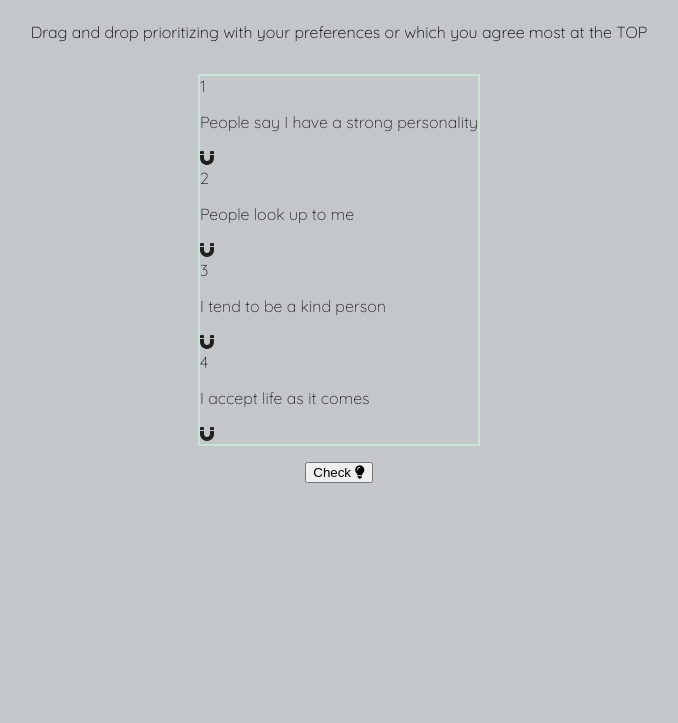
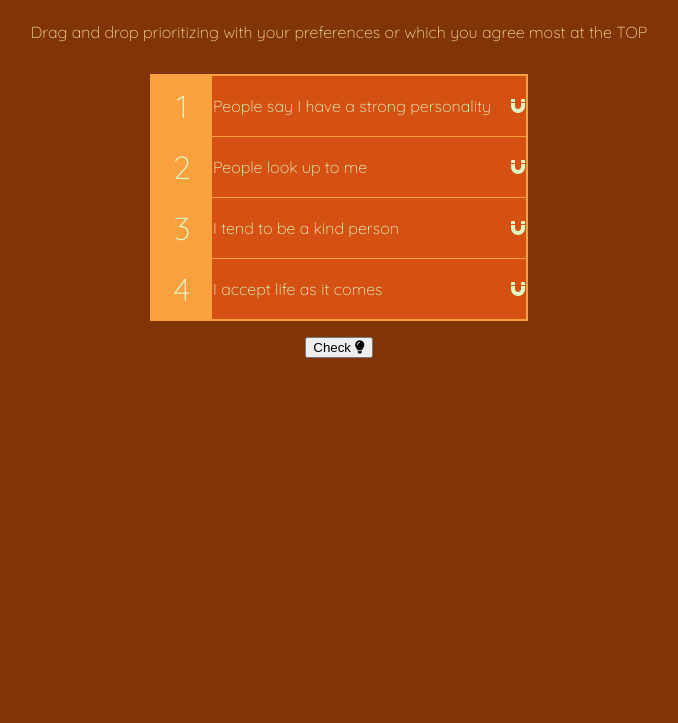
Before and after one commit to willianchu/scramble_input, a plain HTML site: page index.html in a window 1280 px wide. Shown: the part 77-800 px from the top of the page, without its empty margins (301-979 px from the left). Drawn offline with Linux system fonts and the light colour scheme.

Commit message:
styling right and wrong answers

```diff
--- a/script.js
+++ b/script.js
@@ -22,12 +22,14 @@ function createList() {
     .forEach((question, index) => {
       const listItem = document.createElement('li');
 
+      // listItem.classList.add('right'); test
+
       listItem.setAttribute('data-index', index);
 
       listItem.innerHTML = `
         <span class="number">${index + 1}</span>
         <div class="draggable" draggable="true">
-          <p class=question-name">${question}</p>
+          <p class="question-name">${question}</p>
           <i class="fa fa-magnet"></i>
         </div>
       `;
--- a/style.css
+++ b/style.css
@@ -1,9 +1,11 @@
 @import url('https://fonts.googleapis.com/css2?family=Quicksand:wght@300&display=swap');
 
 :root {
-  --border-color: #c9e4d7;
-  --background-color: #c3c7ca;
-  --text-color: #202020;
+  --border-color: #F9A03F;
+  --background-color: #813405;
+  --background2-color: #D45113;
+  --text-color: #DDF9C1;
+  --text2-color: #F8DDA4;
 }
 
 * {
@@ -19,6 +21,7 @@ body {
   height: 100vh;
   margin: 0;
   font-family: 'Quicksand', Tahoma, Geneva, Verdana, sans-serif;
+  color: var(--text2-color);
 }
 
 .draggable-list {
@@ -27,3 +30,43 @@ body {
   padding: 0;
   list-style: none;
 }
+
+.draggable-list li {
+  background-color: var(--background2-color);
+  display: flex;
+  flex: 1;
+}
+
+.draggable-list li:not(:last-of-type) {
+  border-bottom: 1px solid var(--border-color);
+}
+
+.draggable-list .number {
+  background-color: var(--border-color);
+  display: flex;
+  align-items: center;
+  justify-content: center;
+  font-size: 2rem;
+  height: 60px;
+  width: 60px;
+}
+
+.draggable-list .question-name {
+  margin: 0 20px 0 0;
+}
+
+.draggable-list li.right .question-name {
+  color: lime;
+}
+.draggable-list li.wrong .question-name {
+  color: red;
+}
+
+.draggable {
+  cursor: pointer;
+  display: flex;
+  align-items: center;
+  justify-content: space-between;
+  padding: 1px;
+  flex: 1;
+}
```
